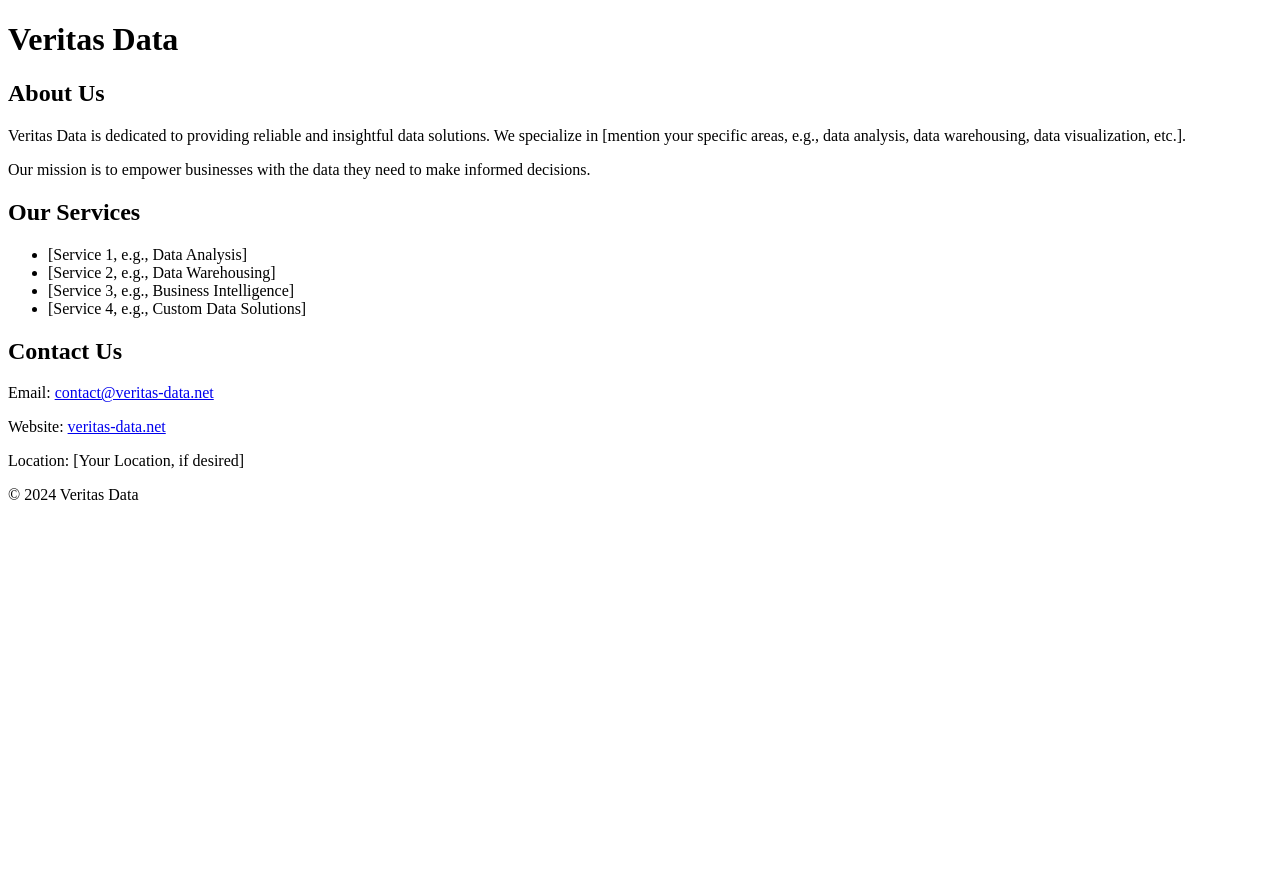
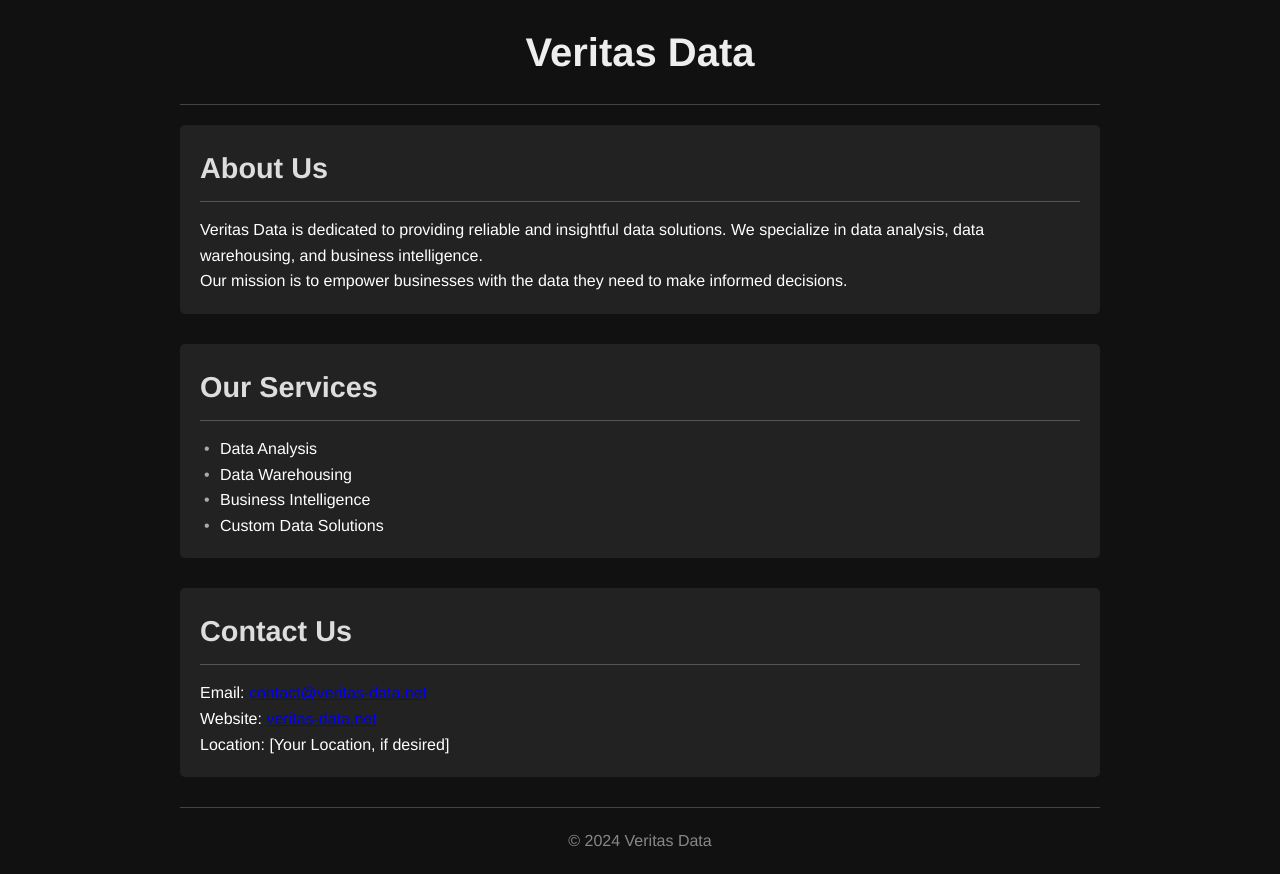
Before and after one commit to jhnn-veritas/myweb, a plain HTML site: page index.html in a window 1280 px wide. Before the commit the page ends 800 px from the top, so only its background shows below. Drawn offline with Linux system fonts and the light colour scheme.

Commit message:
Update index.html

```diff
--- a/index.html
+++ b/index.html
@@ -4,9 +4,87 @@
     <meta charset="UTF-8">
     <meta name="viewport" content="width=device-width, initial-scale=1.0">
     <title>Veritas Data</title>
+
+    <style>
+        /* Basic Reset and General Styles (Inspired by Netwatch) */
+        * {
+            margin: 0;
+            padding: 0;
+            box-sizing: border-box;
+        }
+
+        body {
+            font-family: 'Helvetica Neue', sans-serif; /* A clean, modern font */
+            background-color: #111; /* Dark background */
+            color: #fff; /* White text */
+            line-height: 1.6;
+        }
+
+        .container {
+            max-width: 960px; /* Adjust as needed */
+            margin: 0 auto;
+            padding: 20px;
+        }
+
+        header {
+            text-align: center;
+            padding-bottom: 20px;
+            border-bottom: 1px solid #444;
+        }
+
+        header h1 {
+            font-size: 2.5em;
+            color: #eee;
+        }
+
+        main {
+            padding-top: 20px;
+        }
+
+        section {
+            margin-bottom: 30px;
+            padding: 20px;
+            background-color: #222; /* Darker section background */
+            border-radius: 5px;
+        }
+
+        section h2 {
+            font-size: 1.8em;
+            color: #ddd;
+            border-bottom: 1px solid #555;
+            padding-bottom: 10px;
+            margin-bottom: 15px;
+        }
+
+        ul {
+            list-style: none;
+            padding-left: 20px;
+        }
+
+        ul li::before {
+            content: "\2022"; /* Bullet point */
+            color: #aaa;
+            display: inline-block;
+            width: 1em;
+            margin-left: -1em;
+        }
+
+        footer {
+            text-align: center;
+            padding-top: 20px;
+            border-top: 1px solid #444;
+            color: #888;
+        }
+
+        /* You can add more specific styling here, inspired by the Netwatch site */
+        /* For example, styling for the "tabs," icons, etc. */
+        /* This would require careful inspection of the Netwatch CSS */
+
+    </style>
 </head>
 <body>
 
+    <div class="container">
         <header>
             <h1>Veritas Data</h1>
         </header>
@@ -14,17 +92,17 @@
         <main>
             <section>
                 <h2>About Us</h2>
-            <p>Veritas Data is dedicated to providing reliable and insightful data solutions. We specialize in [mention your specific areas, e.g., data analysis, data warehousing, data visualization, etc.].</p>
+                <p>Veritas Data is dedicated to providing reliable and insightful data solutions. We specialize in data analysis, data warehousing, and business intelligence.</p>
                 <p>Our mission is to empower businesses with the data they need to make informed decisions.</p>
             </section>
 
             <section>
                 <h2>Our Services</h2>
                 <ul>
-                <li>[Service 1, e.g., Data Analysis]</li>
-                <li>[Service 2, e.g., Data Warehousing]</li>
-                <li>[Service 3, e.g., Business Intelligence]</li>
-                <li>[Service 4, e.g., Custom Data Solutions]</li>
+                    <li>Data Analysis</li>
+                    <li>Data Warehousing</li>
+                    <li>Business Intelligence</li>
+                    <li>Custom Data Solutions</li>
                 </ul>
             </section>
 
@@ -39,6 +117,7 @@
         <footer>
             <p>&copy; 2024 Veritas Data</p>
         </footer>
+    </div>
 
 </body>
 </html>
```
Lines whose indentation alone changed are shown as unchanged.
